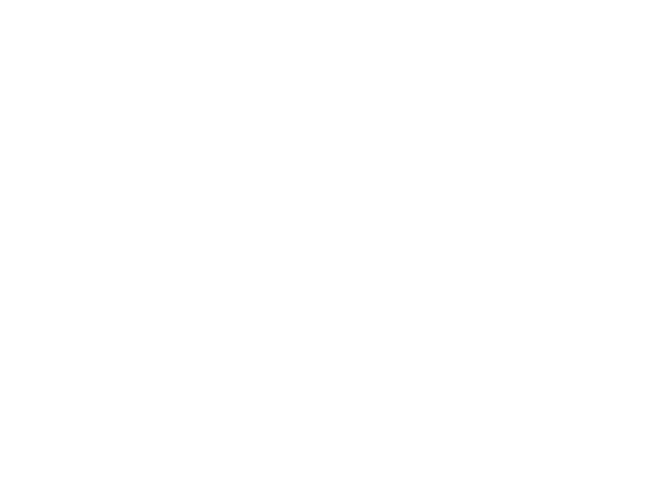
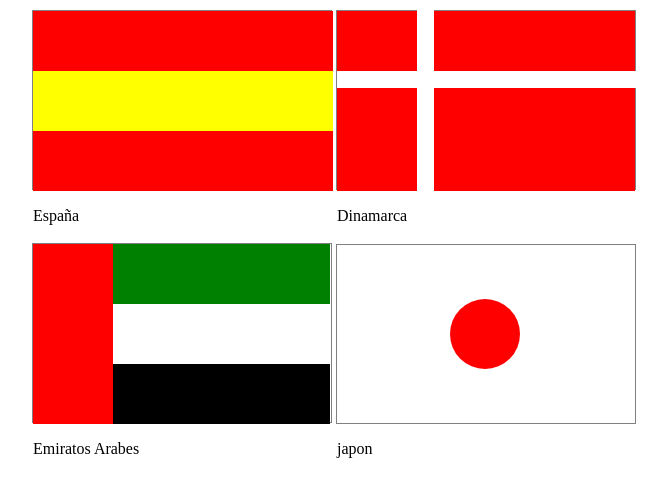
Before and after one commit to elizabethrethama/Desafio-Posicionamiento, a plain HTML site: page Ejercicio 3/index.html in a window 1280 px wide. Shown: the whole page, without its empty margins (208-875 px from the left). Drawn offline with Linux system fonts and the light colour scheme.

Commit message:
actualizacion viernes 14:39

```diff
--- a/Ejercicio 3/index.html
+++ b/Ejercicio 3/index.html
@@ -0,0 +1,155 @@
+<!DOCTYPE html>
+<html lang="es" dir="ltr">
+  <head>
+    <meta charset="utf-8">
+    <title></title>
+    <style media="screen" type="text/css">
+    html, body {
+    margin: 0;
+    padding: 0;
+    }
+    .banderas   {
+      height: 1200px;
+      margin-left: 240px;
+      margin-top: 10px;
+
+    }
+    .box        {
+      border: 1px solid #808080;
+      display: inline-block;
+      box-sizing: border-box;
+      position: relative;
+      width: 300px;
+      height: 180px;
+
+      }
+
+.color1e  {
+  background: red;
+  width: 300px;
+  height: 60px;
+}
+.color2e  {
+  background: yellow;
+  width: 300px;
+  height: 60px;
+}
+
+.color3e  {
+  background: red;
+  width: 300px;
+  height: 60px;
+}
+
+.color1d  {
+  background: red;
+  width: 298px;
+  height: 60px;
+}
+.color2d  {
+  background: white;
+  width: 300px;
+  height: 17px;
+  position: absolut
+}
+
+.color3d  {
+  background: red;
+  width: 298px;
+  height: 103px;
+}
+
+.color4d  {
+  background: white;
+  width: 17px;
+  height: 187px;
+  margin-top: -187px;
+  margin-left: 80px;
+  position: absolut;
+}
+
+.color1em  {
+  background: green;
+  width: 220px;
+  height: 60px;
+  margin-left: 26%;
+
+}
+.color2em  {
+  background: white;
+  width: 220px;
+  height: 60px;
+  margin-left: 26%;
+}
+
+.color3em {
+  background: black;
+  width: 220px;
+  height: 60px;
+  margin-left: 26%;
+}
+
+.color4em {
+  margin-top: -180px;
+  background: red;
+  width: 80px;
+  height: 180px;
+
+}
+
+
+.color1j  {
+  background: red;
+  width: 70px;
+  height: 70px;
+  border-radius: 70%;
+  margin-left: 38%;
+  margin-top: 18%;
+}
+.color2j  {
+  background: white;
+}
+
+    </style>
+  <body>
+
+<section class="banderas">
+        <!-- españa-->
+        <section class="box espana">
+            <div class="color1e"></div>
+            <div class="color2e"></div>
+            <div class="color3e"></div>
+            <p>España</p>
+        </section>
+
+        <!-- dinamarca-->
+        <section class="box dinamarca">
+          <div class="color1d"></div>
+          <div class="color2d"></div>
+          <div class="color3d"></div>
+          <div class="color4d"></div>
+          <p>Dinamarca</p>
+        </section>
+       <br>
+       <br>
+        <!-- Emiratos arabes-->
+        <section class="box emiratos">
+          <div class="color1em"></div>
+          <div class="color2em"></div>
+          <div class="color3em"></div>
+          <div class="color4em"></div>
+          <p>Emiratos Arabes</p>
+        </section>
+
+        <!-- japon-->
+        <section class="box japon">
+          <div class="color1j"></div>
+          <div class="color2j"></div>
+          <p style="margin-top: 71px;">
+            japon
+          </p>
+
+    </section>
+</section>
+  </body>
+</html>
```
Also changed, not shown: Ejercicio 1/ejercicio-1.html (+1 -6 lines).
